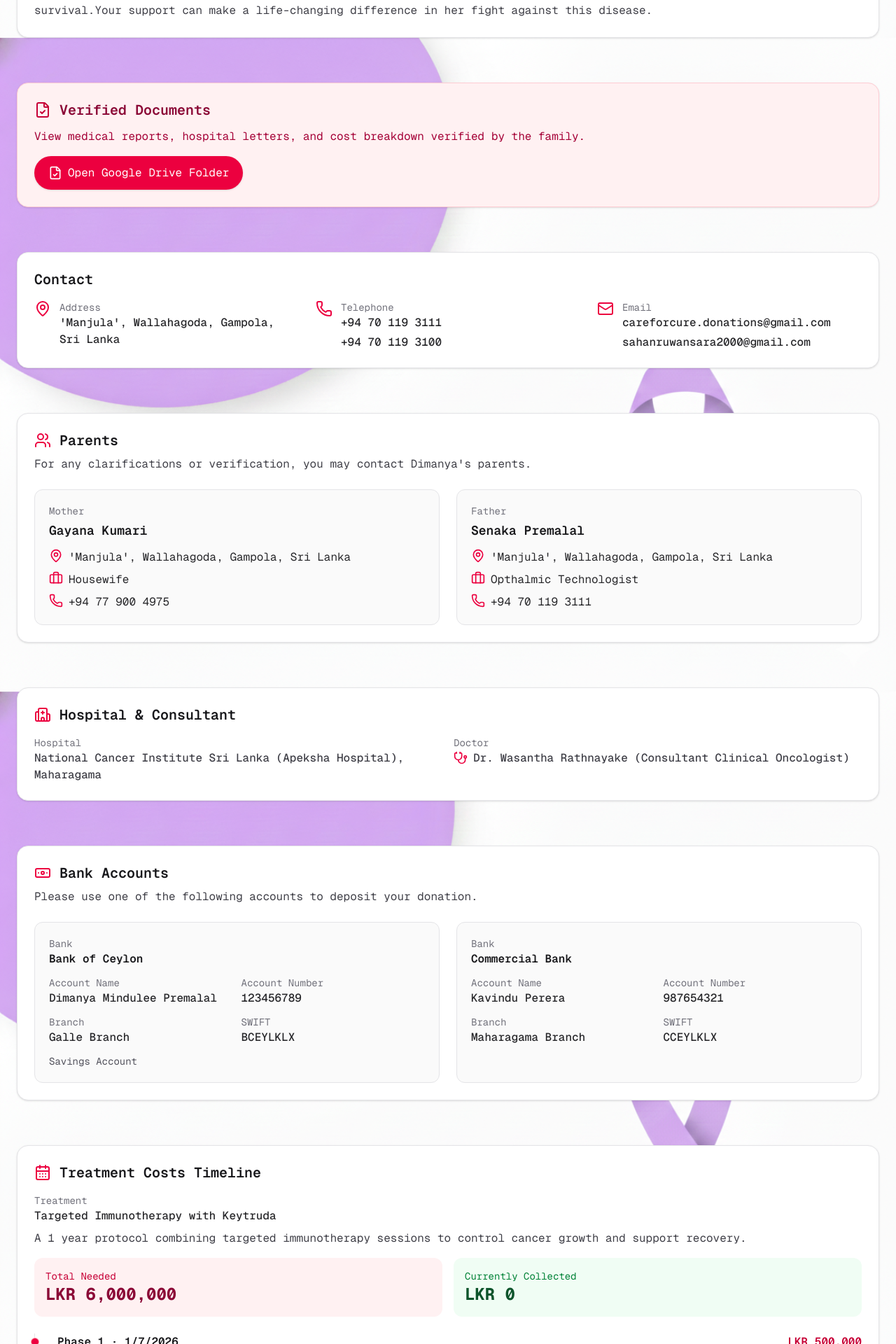
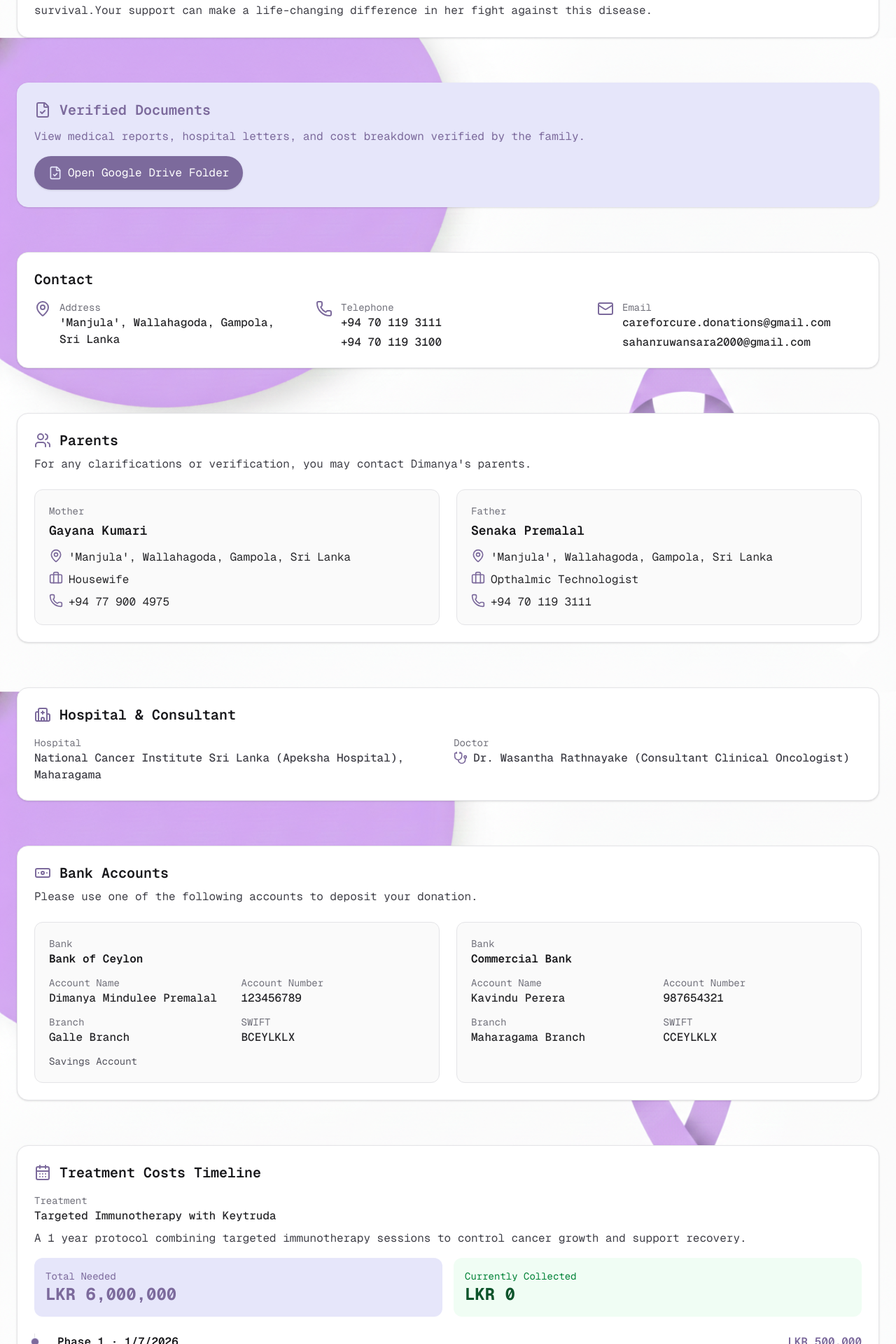
Before and after one commit to sankhaBA/cancer-patient-donation-site, a Next.js app: page / in a window 1280 px wide. Shown: the part 880-2800 px from the top of the page at 70% size. Built offline with nearby package versions, Linux system fonts and the light colour scheme.

Commit message:
Update component styles to use a consistent color scheme

```diff
--- a/src/components/BankAccounts.tsx
+++ b/src/components/BankAccounts.tsx
@@ -18,7 +18,7 @@ export default function BankAccounts({ accounts }: BankAccountsProps) {
     <section id="bank-accounts" className="container mx-auto px-6 py-8">
       <div className="rounded-2xl border border-zinc-200 bg-white p-6 shadow-sm">
         <div className="flex items-center gap-3">
-          <Banknote className="h-6 w-6 text-rose-600" />
+          <Banknote className="h-6 w-6" style={{ color: '#7C6A9C' }} />
           <h2 className="text-xl font-semibold text-zinc-900">Bank Accounts</h2>
         </div>
         <p className="mt-2 text-zinc-700">
--- a/src/components/ContactDetails.tsx
+++ b/src/components/ContactDetails.tsx
@@ -13,14 +13,14 @@ export default function ContactDetails({ address, phones, emails }: ContactDetai
         <h2 className="text-xl font-semibold text-zinc-900">Contact</h2>
         <div className="mt-4 grid grid-cols-1 sm:grid-cols-3 gap-6">
           <div className="flex items-start gap-3">
-            <MapPin className="h-6 w-6 shrink-0 text-rose-600" />
+            <MapPin className="h-6 w-6 shrink-0" style={{ color: '#7C6A9C' }} />
             <div>
               <p className="text-sm text-zinc-500">Address</p>
               <p className="font-medium text-zinc-800">{address}</p>
             </div>
           </div>
           <div className="flex items-start gap-3">
-            <Phone className="h-6 w-6 shrink-0 text-rose-600" />
+            <Phone className="h-6 w-6 shrink-0" style={{ color: '#7C6A9C' }} />
             <div>
               <p className="text-sm text-zinc-500">Telephone</p>
               <ul className="space-y-1">
@@ -31,7 +31,7 @@ export default function ContactDetails({ address, phones, emails }: ContactDetai
             </div>
           </div>
           <div className="flex items-start gap-3">
-            <Mail className="h-6 w-6 shrink-0 text-rose-600" />
+            <Mail className="h-6 w-6 shrink-0" style={{ color: '#7C6A9C' }} />
             <div>
               <p className="text-sm text-zinc-500">Email</p>
               <ul className="space-y-1">
--- a/src/components/DiseaseSummary.tsx
+++ b/src/components/DiseaseSummary.tsx
@@ -13,7 +13,7 @@ export default function DiseaseSummary({ title, summary }: DiseaseSummaryProps)
     <section className="container mx-auto px-6 py-8">
       <div className="rounded-2xl border border-zinc-200 bg-white p-6 shadow-sm">
         <div className="flex items-center gap-3">
-          <Activity className="h-6 w-6 text-rose-600" />
+          <Activity className="h-6 w-6" style={{ color: '#7C6A9C' }} />
           <h2 className="text-xl font-semibold text-zinc-900">Diagnosis</h2>
         </div>
         <div className="mt-4">
--- a/src/components/DocumentsCTA.tsx
+++ b/src/components/DocumentsCTA.tsx
@@ -7,21 +7,24 @@ type DocumentsCTAProps = {
 export default function DocumentsCTA({ docsLink }: DocumentsCTAProps) {
   return (
     <section className="container mx-auto px-6 py-8">
-      <div className="rounded-2xl border border-rose-200 bg-rose-50 p-6 shadow-sm">
+      <div className="rounded-2xl border p-6 shadow-sm" style={{ borderColor: '#E6E6FA', background: '#E6E6FA' }}>
         <div className="flex items-center gap-3">
-          <FileCheck className="h-6 w-6 text-rose-700" />
-          <h2 className="text-xl font-semibold text-rose-900">Verified Documents</h2>
+          <FileCheck className="h-6 w-6" style={{ color: '#7C6A9C' }} />
+          <h2 className="text-xl font-semibold" style={{ color: '#7C6A9C' }}>Verified Documents</h2>
         </div>
-        <p className="mt-3 text-rose-800">
+        <p className="mt-3" style={{ color: '#7C6A9C' }}>
           View medical reports, hospital letters, and cost breakdown verified by the family.
         </p>
         <a
           href={docsLink}
           target="_blank"
           rel="noopener noreferrer"
-          className="mt-4 inline-flex items-center gap-2 rounded-full bg-rose-600 px-5 py-3 text-white shadow-sm transition hover:bg-rose-700"
+          className="mt-4 inline-flex items-center gap-2 rounded-full px-5 py-3 text-white shadow-sm transition"
+          style={{ background: '#7C6A9C' }}
+          onMouseOver={e => (e.currentTarget.style.background = '#8B7B9B')}
+          onMouseOut={e => (e.currentTarget.style.background = '#7C6A9C')}
         >
-          <FileCheck className="h-5 w-5" />
+          <FileCheck className="h-5 w-5" style={{ color: '#E6E6FA' }} />
           Open Google Drive Folder
         </a>
       </div>
--- a/src/components/HospitalDoctor.tsx
+++ b/src/components/HospitalDoctor.tsx
@@ -10,7 +10,7 @@ export default function HospitalDoctor({ hospital, doctor }: HospitalDoctorProps
     <section className="container mx-auto px-6 py-8">
       <div className="rounded-2xl border border-zinc-200 bg-white p-6 shadow-sm">
         <div className="flex items-center gap-3">
-          <Hospital className="h-6 w-6 text-rose-600" />
+          <Hospital className="h-6 w-6" style={{ color: '#7C6A9C' }} />
           <h2 className="text-xl font-semibold text-zinc-900">Hospital & Consultant</h2>
         </div>
         <div className="mt-4 grid grid-cols-1 sm:grid-cols-2 gap-4 text-zinc-700">
@@ -21,7 +21,7 @@ export default function HospitalDoctor({ hospital, doctor }: HospitalDoctorProps
           <div>
             <p className="text-sm text-zinc-500">Doctor</p>
             <p className="font-medium flex items-center gap-2">
-              <Stethoscope className="h-5 w-5 text-rose-600" />
+              <Stethoscope className="h-5 w-5" style={{ color: '#7C6A9C' }} />
               {doctor}
             </p>
           </div>
--- a/src/components/ParentsDetails.tsx
+++ b/src/components/ParentsDetails.tsx
@@ -19,15 +19,15 @@ function ParentCard({ label, parent }: { label: string; parent: Parent }) {
       <p className="mt-1 text-lg font-semibold text-zinc-900">{parent.name}</p>
       <div className="mt-3 space-y-2 text-zinc-800">
         <div className="flex items-start gap-2">
-          <MapPin className="h-5 w-5 text-rose-600" />
+          <MapPin className="h-5 w-5" style={{ color: '#7C6A9C' }} />
           <span>{parent.address}</span>
         </div>
         <div className="flex items-start gap-2">
-          <Briefcase className="h-5 w-5 text-rose-600" />
+          <Briefcase className="h-5 w-5" style={{ color: '#7C6A9C' }} />
           <span>{parent.occupation}</span>
         </div>
         <div className="flex items-start gap-2">
-          <Phone className="h-5 w-5 text-rose-600" />
+          <Phone className="h-5 w-5" style={{ color: '#7C6A9C' }} />
           <div>
             {parent.phones.map((p) => (
               <p key={p} className="leading-6">{p}</p>
@@ -44,7 +44,7 @@ export default function ParentsDetails({ mother, father }: ParentsDetailsProps)
     <section className="container mx-auto px-6 py-8">
       <div className="rounded-2xl border border-zinc-200 bg-white p-6 shadow-sm">
         <div className="flex items-center gap-3">
-          <Users className="h-6 w-6 text-rose-600" />
+          <Users className="h-6 w-6" style={{ color: '#7C6A9C' }} />
           <h2 className="text-xl font-semibold text-zinc-900">Parents</h2>
         </div>
         <p className="mt-2 text-zinc-700">
--- a/src/components/PatientInfo.tsx
+++ b/src/components/PatientInfo.tsx
@@ -10,7 +10,7 @@ export default function PatientInfo({ name, age }: PatientInfoProps) {
     <section className="container mx-auto px-6 py-8">
       <div className="rounded-2xl border border-zinc-200 bg-white p-6 shadow-sm">
         <div className="flex items-center gap-3">
-          <UserRound className="h-6 w-6 text-rose-600" />
+          <UserRound className="h-6 w-6" style={{ color: '#7C6A9C' }} />
           <h2 className="text-xl font-semibold text-zinc-900">Patient</h2>
         </div>
         <div className="mt-4 grid grid-cols-1 sm:grid-cols-2 gap-4 text-zinc-700">
--- a/src/components/TreatmentTimeline.tsx
+++ b/src/components/TreatmentTimeline.tsx
@@ -37,7 +37,7 @@ export default function TreatmentTimeline({
     <section className="container mx-auto px-6 py-8">
       <div className="rounded-2xl border border-zinc-200 bg-white p-6 shadow-sm">
         <div className="flex items-center gap-3">
-          <CalendarDays className="h-6 w-6 text-rose-600" />
+          <CalendarDays className="h-6 w-6" style={{ color: '#7C6A9C' }} />
           <h2 className="text-xl font-semibold text-zinc-900">Treatment Costs Timeline</h2>
         </div>
         <div className="mt-4">
@@ -45,9 +45,9 @@ export default function TreatmentTimeline({
           <p className="font-medium text-zinc-800">{treatmentName}</p>
           <p className="mt-2 text-zinc-700">{description}</p>
           <div className="mt-4 flex flex-col gap-4 sm:flex-row">
-            <div className="flex-1 rounded-xl bg-rose-50 p-4 flex flex-col items-start">
-              <p className="text-sm text-rose-700">Total Needed</p>
-              <p className="text-2xl font-bold text-rose-900">{formatter.format(totalAmount)}</p>
+            <div className="flex-1 rounded-xl p-4 flex flex-col items-start" style={{ background: '#E6E6FA' }}>
+              <p className="text-sm" style={{ color: '#7C6A9C' }}>Total Needed</p>
+              <p className="text-2xl font-bold" style={{ color: '#7C6A9C' }}>{formatter.format(totalAmount)}</p>
             </div>
             <div className="flex-1 rounded-xl bg-green-50 p-4 flex flex-col items-start">
               <p className="text-sm text-green-700">Currently Collected</p>
@@ -59,12 +59,12 @@ export default function TreatmentTimeline({
           <ol className="relative border-l border-zinc-200 pl-6">
             {deadlines.map((d) => (
               <li key={d.id} className="mb-8 ml-2">
-                <div className="absolute -left-1.5 mt-1.5 h-3 w-3 rounded-full border border-rose-300 bg-rose-600" />
+                <div className="absolute -left-1.5 mt-1.5 h-3 w-3 rounded-full border" style={{ borderColor: '#E6E6FA', background: '#7C6A9C' }} />
                 <div className="flex flex-wrap items-center justify-between gap-3">
                   <p className="font-semibold text-zinc-900">
                     {d.title} · {new Date(d.date).toLocaleDateString()}
                   </p>
-                  <p className="font-semibold text-rose-700">{formatter.format(d.amount)}</p>
+                  <p className="font-semibold" style={{ color: '#7C6A9C' }}>{formatter.format(d.amount)}</p>
                 </div>
                 {d.description && (
                   <p className="mt-2 text-zinc-700">{d.description}</p>
```
